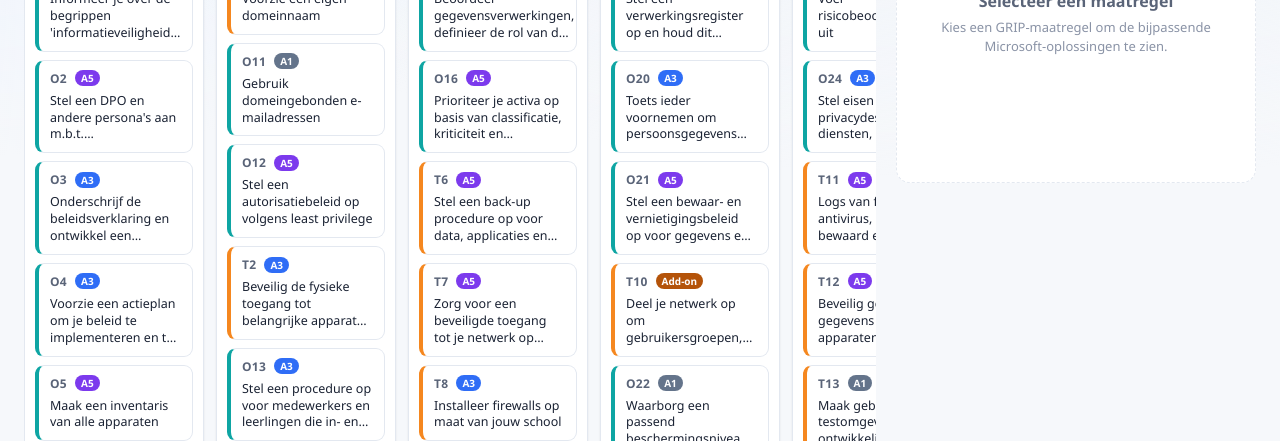
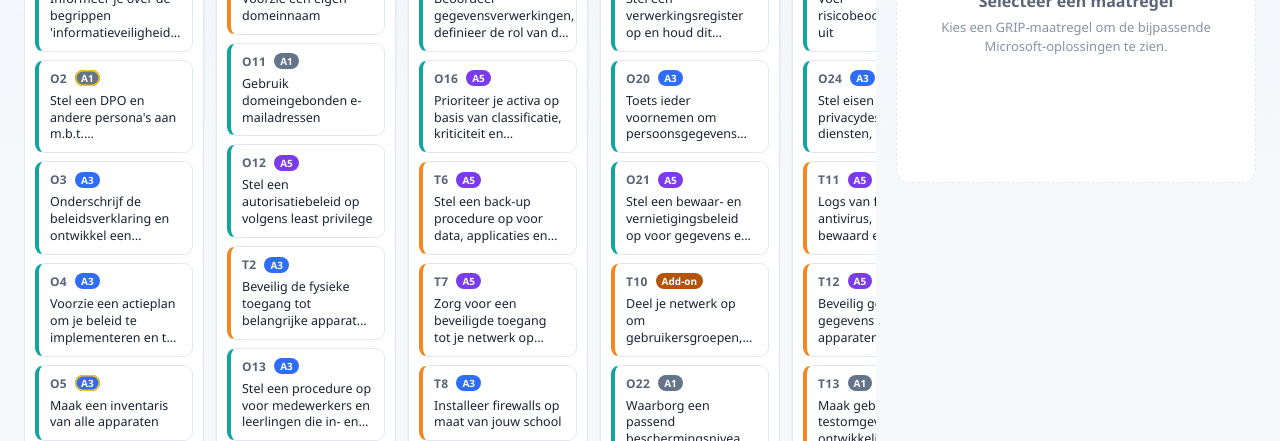
Before and after one commit to DevSecNinja/grip-visualizer, a React (Vite) app: page / in a window 1280 px wide. Shown: the part 340-781 px from the top of the page. Built offline with nearby package versions, Linux system fonts and the light colour scheme.

Commit message:
feat: mark tier overrides with gold ring and hint; set O2=A1, O5=A3

```diff
--- a/src/components/MeasureCard.jsx
+++ b/src/components/MeasureCard.jsx
@@ -12,6 +12,7 @@ export default function MeasureCard({
   const title = localized(measure, 'title', lang);
   const tier = measureTier(measure);
   const isAddOn = tier === 'ADDON';
+  const isOverride = Boolean(measure.tierOverride);
   const tierLabel = isAddOn ? t(lang, 'addOnBadge') : tier;
   const tierClass = isAddOn ? 'addon' : tier.toLowerCase();
 
@@ -40,7 +41,12 @@ export default function MeasureCard({
               aria-hidden="true"
             />
           )}
-          <span className={`measure-card__tier measure-card__tier--${tierClass}`}>
+          <span
+            className={`measure-card__tier measure-card__tier--${tierClass}${
+              isOverride ? ' measure-card__tier--override' : ''
+            }`}
+            title={isOverride ? t(lang, 'tierOverrideHint') : undefined}
+          >
             {tierLabel}
           </span>
         </span>
--- a/src/components/MeasureChip.jsx
+++ b/src/components/MeasureChip.jsx
@@ -5,6 +5,7 @@ import { t } from '../i18n/strings.js';
 export default function MeasureChip({ measure, lang, selected, onSelect }) {
   const tier = measureTier(measure);
   const isAddOn = tier === 'ADDON';
+  const isOverride = Boolean(measure.tierOverride);
   const tierLabel = isAddOn ? t(lang, 'addOnBadge') : tier;
   const tierClass = isAddOn ? 'addon' : tier.toLowerCase();
   return (
@@ -17,7 +18,14 @@ export default function MeasureChip({ measure, lang, selected, onSelect }) {
       title={localized(measure, 'title', lang)}
     >
       <span className="chip__code">{measure.code}</span>
-      <span className={`chip__tier chip__tier--${tierClass}`}>{tierLabel}</span>
+      <span
+        className={`chip__tier chip__tier--${tierClass}${
+          isOverride ? ' chip__tier--override' : ''
+        }`}
+        title={isOverride ? t(lang, 'tierOverrideHint') : undefined}
+      >
+        {tierLabel}
+      </span>
     </button>
   );
 }
--- a/src/i18n/strings.js
+++ b/src/i18n/strings.js
@@ -52,6 +52,7 @@ export const ui = {
     license: 'Licentie',
     a5Badge: 'A5-meerwaarde',
     addOnBadge: 'Add-on',
+    tierOverrideHint: 'Handmatige aanpassing van het licentieniveau',
     measures: 'maatregelen',
     microsoftMapping: 'Microsoft-koppeling',
     microsoftValue: 'Microsoft-meerwaarde',
@@ -159,6 +160,7 @@ export const ui = {
     license: 'License',
     a5Badge: 'A5 value-add',
     addOnBadge: 'Add-on',
+    tierOverrideHint: 'Manually adjusted licence tier',
     measures: 'measures',
     microsoftMapping: 'Microsoft mapping',
     microsoftValue: 'Microsoft value',
@@ -267,6 +269,7 @@ export const ui = {
     license: 'Licence',
     a5Badge: 'Valeur ajoutée A5',
     addOnBadge: 'Complément',
+    tierOverrideHint: 'Niveau de licence ajusté manuellement',
     measures: 'mesures',
     microsoftMapping: 'Correspondance Microsoft',
     microsoftValue: 'Valeur Microsoft',
--- a/src/styles/index.css
+++ b/src/styles/index.css
@@ -364,6 +364,10 @@ body {
 .measure-card__tier--addon {
   background: #b45309;
 }
+.measure-card__tier--override {
+  box-shadow: inset 0 0 0 1.5px #f5c518;
+  cursor: help;
+}
 .measure-card__title {
   font-size: 12.5px;
   line-height: 1.35;
@@ -1479,6 +1483,10 @@ body {
 }
 .chip__tier--addon {
   background: #b45309;
+}
+.chip__tier--override {
+  box-shadow: inset 0 0 0 1.5px #f5c518;
+  cursor: help;
 }
 
 /* View 1 — A3 vs A5 */
```
Also changed, not shown: src/data/grip.json.
